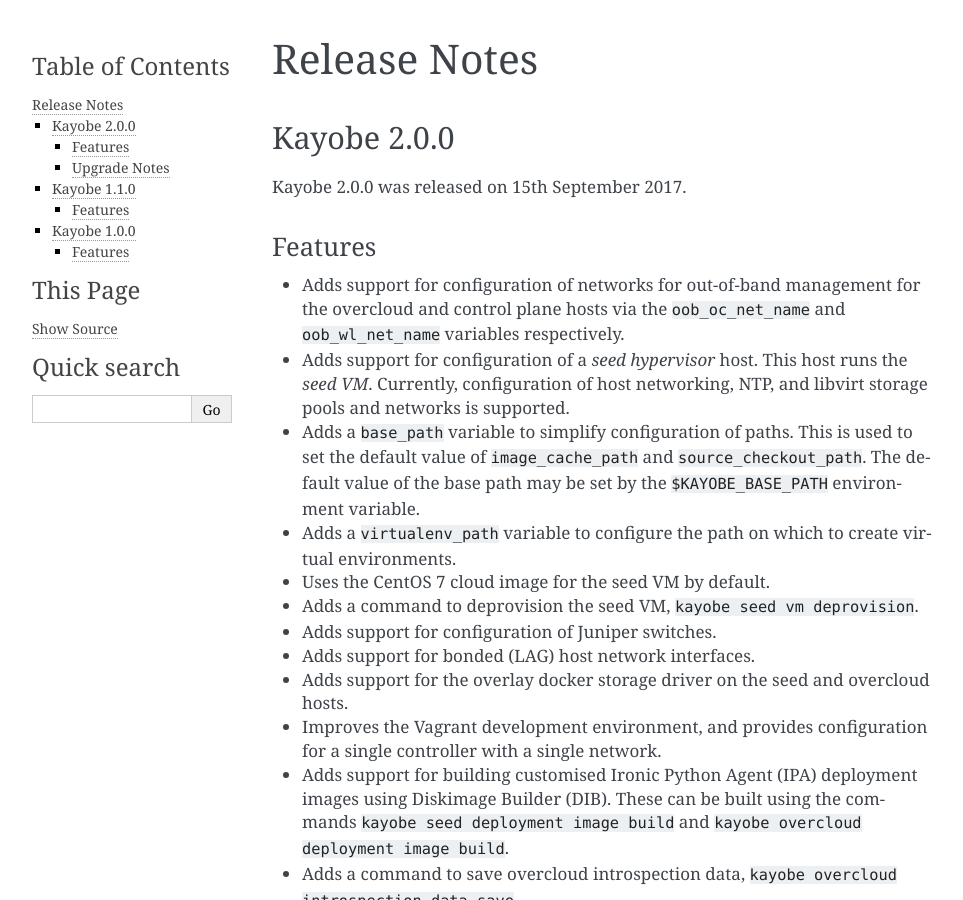
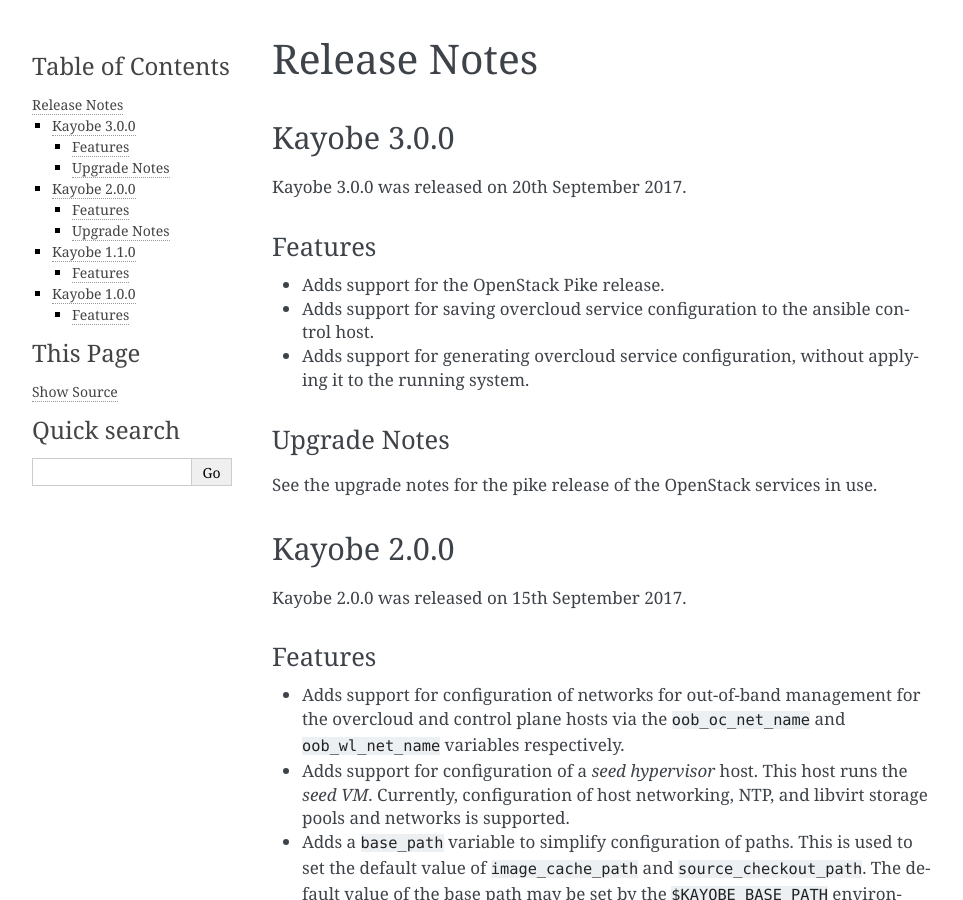
Before and after one commit to openstack/kayobe, a Sphinx documentation site: the page built from doc/source/release-notes.rst, in a window 1280 px wide and 900 px high. Shown: the whole window, without its empty margins (148-1111 px from the left). Built offline with Sphinx 7.4.7, drawn with Linux system fonts in a browser that asks for light colours.

Commit message:
Kayobe 3.0.0 release
Adds support for the OpenStack pike release.

Update python module version, edit release notes.

```diff
--- a/doc/source/release-notes.rst
+++ b/doc/source/release-notes.rst
@@ -1,6 +1,25 @@
 =============
 Release Notes
 =============
+
+Kayobe 3.0.0
+============
+
+Kayobe 3.0.0 was released on 20th September 2017.
+
+Features
+--------
+
+* Adds support for the OpenStack Pike release.
+* Adds support for saving overcloud service configuration to the ansible
+  control host.
+* Adds support for generating overcloud service configuration, without applying
+  it to the running system.
+
+Upgrade Notes
+-------------
+
+See the upgrade notes for the pike release of the OpenStack services in use.
 
 Kayobe 2.0.0
 ============
--- a/setup.py
+++ b/setup.py
@@ -18,7 +18,7 @@
 
 
 PROJECT = 'kayobe'
-VERSION = '2.0.0'
+VERSION = '3.0.0'
 
 try:
     long_description = open('README.md', 'rt').read()
```
